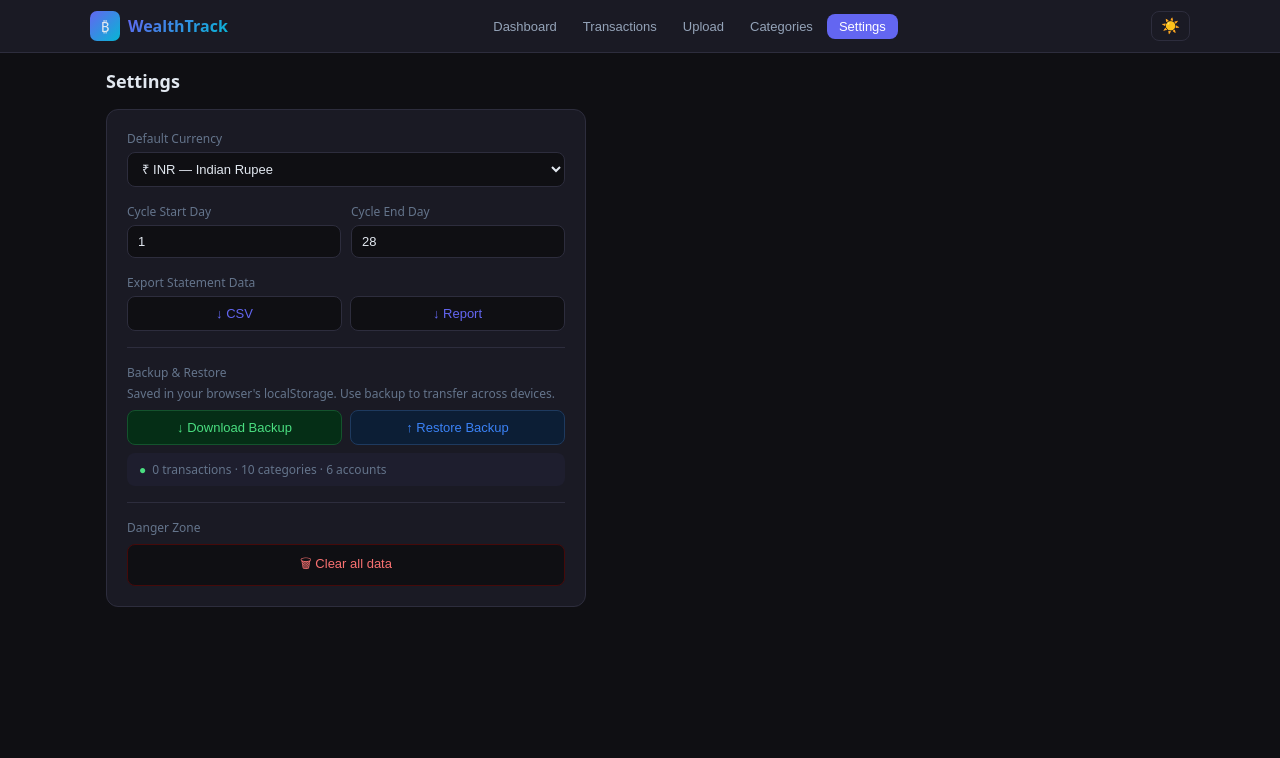
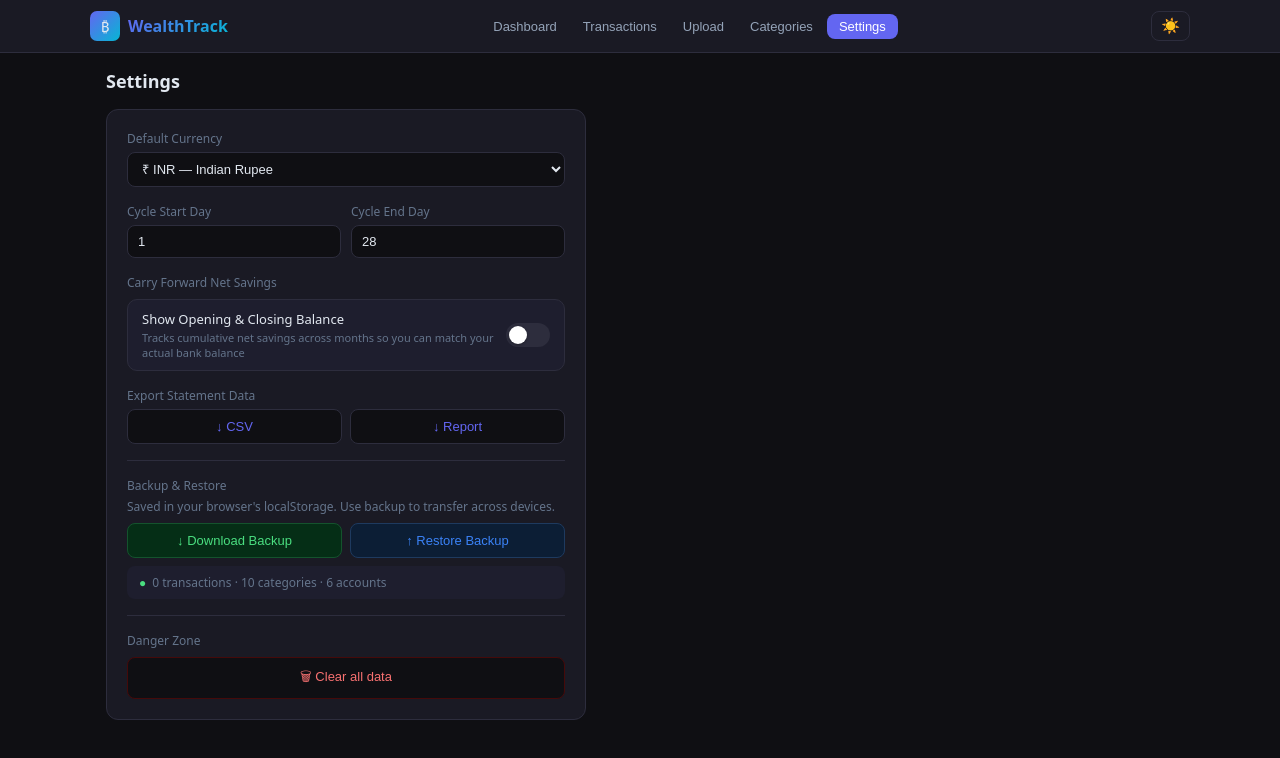
Before and after one commit to Prakatish/Wealth-Tracker, a React (Vite) app: page / in a window 1280 px wide. Both pictures are taken after a click on the button "Settings". Shown: the top 758 px of the page. Built offline with nearby package versions, Linux system fonts and the light colour scheme.

Commit message:
Update App_v5.jsx
Balance carry forward added

```diff
--- a/src/App.jsx
+++ b/src/App.jsx
@@ -768,6 +768,7 @@ export default function App() {
   var [drillSavCat, setDrillSavCat] = useState(null);
   var [storageReady, setStorageReady] = useState(false);
   var [confirmClear, setConfirmClear] = useState(false);
+  var [carryForward, setCarryForward] = useState(false);
   var [darkMode, setDarkMode] = useState(true);
   var th = makeTheme(darkMode);
   var [showAccountPicker, setShowAccountPicker] = useState(false);
@@ -801,6 +802,7 @@ export default function App() {
         if (s.selMonth !== undefined) setSelMonth(s.selMonth);
         if (s.selYear) setSelYear(s.selYear);
         if (s.darkMode !== undefined) setDarkMode(s.darkMode);
+        if (s.carryForward !== undefined) setCarryForward(s.carryForward);
       }
     } catch(e) {}
     setStorageReady(true);
@@ -820,7 +822,7 @@ export default function App() {
   }, [transactions, storageReady]);
   useEffect(function() { if (storageReady) store.set("wt:cat", JSON.stringify(categories)); }, [categories, storageReady]);
   useEffect(function() { if (storageReady) store.set("wt:accts", JSON.stringify(accounts)); }, [accounts, storageReady]);
-  useEffect(function() { if (storageReady) store.set("wt:cfg", JSON.stringify({ cycleStart, cycleEnd, currency: currency.code, selMonth, selYear, darkMode })); }, [cycleStart, cycleEnd, currency, selMonth, selYear, darkMode, storageReady]);
+  useEffect(function() { if (storageReady) store.set("wt:cfg", JSON.stringify({ cycleStart, cycleEnd, currency: currency.code, selMonth, selYear, darkMode, carryForward })); }, [cycleStart, cycleEnd, currency, selMonth, selYear, darkMode, carryForward, storageReady]);
 
   function filterToCycle(txns, month, year) {
     var s = new Date(year, month, cycleStart);
@@ -846,6 +848,20 @@ export default function App() {
   var income = monthTxns.filter(function(t) { return t.type === "income"; }).reduce(function(a, b) { return a + b.amount; }, 0);
   var expense = monthTxns.filter(function(t) { return t.type === "expense"; }).reduce(function(a, b) { return a + b.amount; }, 0);
   var savings = income - expense;
+
+  // Carry forward: cumulative net savings from all months before current cycle
+  var openingBalance = 0;
+  if (carryForward) {
+    var cycleStartDate = new Date(selYear, selMonth, cycleStart);
+    openingBalance = transactions.reduce(function(sum, t) {
+      var d = new Date(t.date);
+      if (d < cycleStartDate) {
+        return sum + (t.type === "income" ? t.amount : -t.amount);
+      }
+      return sum;
+    }, 0);
+  }
+  var closingBalance = openingBalance + savings;
 
   function groupBy(arr, key) {
     var m = {};
@@ -1140,14 +1156,30 @@ export default function App() {
               </div>
             </div>
 
-            <div className="g3" style={{ display: "grid", gridTemplateColumns: "repeat(3,1fr)", gap: 10, marginBottom: "1rem" }}>
-              {[["Income", income, "#10b981"], ["Expenses", expense, "#ef4444"], ["Net Savings", savings, savings >= 0 ? "#6366f1" : "#ef4444"]].map(function(item) {
-                return <div key={item[0]} style={{ background: th.surface, border: "1px solid " + th.border, borderRadius: 12, padding: "12px 14px" }}>
-                  <p style={{ margin: "0 0 4px", fontSize: 11, color: th.faint, textTransform: "uppercase", letterSpacing: 1 }}>{item[0]}</p>
-                  <p style={{ margin: 0, fontSize: 20, fontWeight: 700, color: th.text, color: item[2] }}>{fmt(item[1], sym)}</p>
-                  {item[0] === "Net Savings" && income > 0 && <p style={{ margin: "3px 0 0", fontSize: 11, color: th.faint }}>{Math.round((savings/income)*100)}% savings rate</p>}
-                </div>;
-              })}
+            <div className="g3" style={{ display: "grid", gridTemplateColumns: carryForward ? "repeat(5,1fr)" : "repeat(3,1fr)", gap: 10, marginBottom: "1rem" }}>
+              {carryForward && <div style={{ background: th.surface, border: "1px solid " + th.border, borderRadius: 12, padding: "12px 14px" }}>
+                <p style={{ margin: "0 0 4px", fontSize: 11, color: th.faint, textTransform: "uppercase", letterSpacing: 1 }}>Opening Balance</p>
+                <p style={{ margin: 0, fontSize: 18, fontWeight: 700, color: openingBalance >= 0 ? "#10b981" : "#ef4444" }}>{fmt(openingBalance, sym)}</p>
+                <p style={{ margin: "3px 0 0", fontSize: 11, color: th.faint }}>Before this cycle</p>
+              </div>}
+              <div style={{ background: th.surface, border: "1px solid " + th.border, borderRadius: 12, padding: "12px 14px" }}>
+                <p style={{ margin: "0 0 4px", fontSize: 11, color: th.faint, textTransform: "uppercase", letterSpacing: 1 }}>Income</p>
+                <p style={{ margin: 0, fontSize: 20, fontWeight: 700, color: "#10b981" }}>{fmt(income, sym)}</p>
+              </div>
+              <div style={{ background: th.surface, border: "1px solid " + th.border, borderRadius: 12, padding: "12px 14px" }}>
+                <p style={{ margin: "0 0 4px", fontSize: 11, color: th.faint, textTransform: "uppercase", letterSpacing: 1 }}>Expenses</p>
+                <p style={{ margin: 0, fontSize: 20, fontWeight: 700, color: "#ef4444" }}>{fmt(expense, sym)}</p>
+              </div>
+              <div style={{ background: th.surface, border: "1px solid " + th.border, borderRadius: 12, padding: "12px 14px" }}>
+                <p style={{ margin: "0 0 4px", fontSize: 11, color: th.faint, textTransform: "uppercase", letterSpacing: 1 }}>Net Savings</p>
+                <p style={{ margin: 0, fontSize: 20, fontWeight: 700, color: savings >= 0 ? "#6366f1" : "#ef4444" }}>{fmt(savings, sym)}</p>
+                {income > 0 && <p style={{ margin: "3px 0 0", fontSize: 11, color: th.faint }}>{Math.round((savings/income)*100)}% savings rate</p>}
+              </div>
+              {carryForward && <div style={{ background: th.surface, border: "2px solid #6366f1", borderRadius: 12, padding: "12px 14px" }}>
+                <p style={{ margin: "0 0 4px", fontSize: 11, color: th.faint, textTransform: "uppercase", letterSpacing: 1 }}>Closing Balance</p>
+                <p style={{ margin: 0, fontSize: 18, fontWeight: 700, color: closingBalance >= 0 ? "#6366f1" : "#ef4444" }}>{fmt(closingBalance, sym)}</p>
+                <p style={{ margin: "3px 0 0", fontSize: 11, color: th.faint }}>Cumulative net</p>
+              </div>}
             </div>
 
             <div className="g2" style={{ display: "grid", gridTemplateColumns: "1fr 1fr", gap: 12, marginBottom: 12 }}>
@@ -1403,6 +1435,18 @@ export default function App() {
                 <div><label style={{ display: "block", fontSize: 12, color: th.faint, marginBottom: 5 }}>Cycle Start Day</label><input type="number" min={1} max={28} value={cycleStart} onChange={function(e){setCycleStart(Number(e.target.value));}} style={is} /></div>
                 <div><label style={{ display: "block", fontSize: 12, color: th.faint, marginBottom: 5 }}>Cycle End Day</label><input type="number" min={1} max={31} value={cycleEnd} onChange={function(e){setCycleEnd(Number(e.target.value));}} style={is} /></div>
               </div>
+              <div>
+                <label style={{ display: "block", fontSize: 12, color: th.faint, marginBottom: 8 }}>Carry Forward Net Savings</label>
+                <div onClick={function() { setCarryForward(function(p) { return !p; }); }} style={{ display: "flex", alignItems: "center", justifyContent: "space-between", background: th.surface2, border: "1px solid " + th.border, borderRadius: 10, padding: "10px 14px", cursor: "pointer" }}>
+                  <div>
+                    <p style={{ margin: "0 0 2px", fontSize: 13, fontWeight: 500, color: th.text }}>Show Opening & Closing Balance</p>
+                    <p style={{ margin: 0, fontSize: 11, color: th.faint }}>Tracks cumulative net savings across months so you can match your actual bank balance</p>
+                  </div>
+                  <div style={{ marginLeft: 12, flexShrink: 0, width: 44, height: 24, borderRadius: 12, background: carryForward ? "#6366f1" : th.border, position: "relative", transition: "background 0.2s" }}>
+                    <div style={{ position: "absolute", top: 3, left: carryForward ? 23 : 3, width: 18, height: 18, borderRadius: "50%", background: "#fff", transition: "left 0.2s", boxShadow: "0 1px 3px rgba(0,0,0,0.3)" }}></div>
+                  </div>
+                </div>
+              </div>
               <div><label style={{ display: "block", fontSize: 12, color: th.faint, marginBottom: 5 }}>Export Statement Data</label>
                 <div style={{ display: "flex", gap: 8 }}>
                   <button onClick={function(){exportData("csv");}} style={{ flex: 1, padding: "9px", borderRadius: 8, border: "1px solid " + th.border, background: th.input, color: "#6366f1", cursor: "pointer", fontSize: 13 }}>↓ CSV</button>
```
